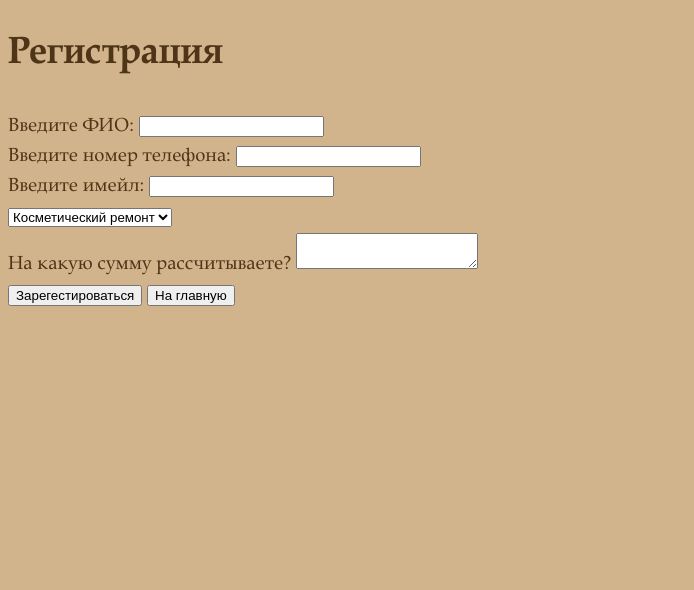
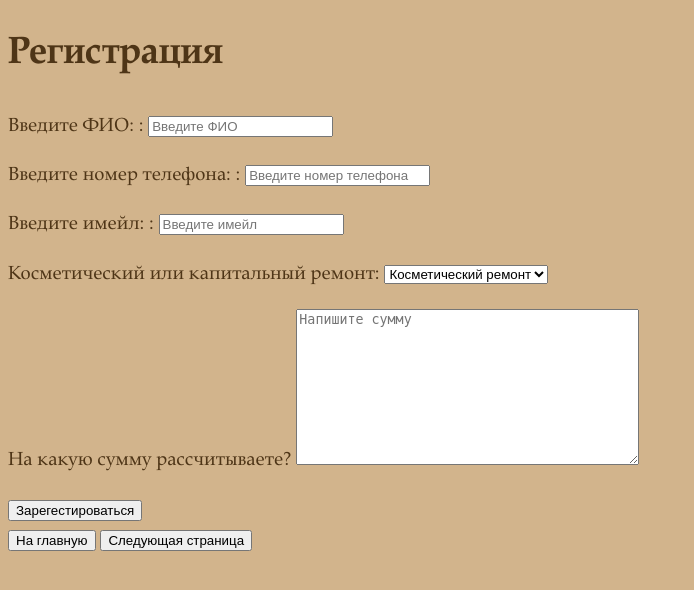
Before and after one commit to elisalina/Duende, a Django app: page /reg/ in a window 1280 px wide. Shown: the top 590 px of the page, without its empty margins (0-694 px from the left). Run offline with Django 5.2, Linux system fonts and the light colour scheme.

Commit message:
Итоговая работа

```diff
--- a/project/forms.py
+++ b/project/forms.py
@@ -1,20 +1,20 @@
 from django import forms
 from .models import User
 
-class UserRegisterForm(forms.Form):
+class UserRegisterForm(forms.ModelForm):
     username = forms.CharField(
         max_length=50,
         label="Введите ФИО: ",
-        widget=forms.TextInput(attrs={"placeholder": "Введите ФИО: "})
+        widget=forms.TextInput(attrs={"placeholder": "Введите ФИО"})
     )
     phone_number = forms.CharField(
         max_length=12,
         label="Введите номер телефона: ",
-        widget=forms.TextInput(attrs={"placeholder": "Введите номер телефона: "})
+        widget=forms.TextInput(attrs={"placeholder": "Введите номер телефона"})
     )
     email = forms.EmailField(
         label="Введите имейл: ",
-        widget=forms.EmailInput(attrs={"placeholder": "Введите имейл: "})
+        widget=forms.EmailInput(attrs={"placeholder": "Введите имейл"})
     )
     question = forms.ChoiceField(
         choices=[("Косметический ремонт", "Косметический ремонт"), ("Капитальный ремонт", "Капитальный ремонт")],
@@ -22,8 +22,14 @@
     )
     comment = forms.CharField(
         label="На какую сумму рассчитываете?",
-        widget=forms.Textarea(attrs={"placeholder": "Напишите комментарий"})
+        widget=forms.Textarea(attrs={"placeholder": "Напишите сумму"})
     )
     class Meta:
         model = User
         fields = ['username', 'phone_number', 'email', 'question', 'comment']
+
+        def save(self, commit=True):
+            user = super().save(commit=False)
+            if commit:
+                user.save()
+            return user
--- a/project/views.py
+++ b/project/views.py
@@ -30,8 +30,7 @@
 
 def registration_view(request):
     if request.method == "POST":
-        form = UserRegisterForm(request.POST) if 'form' in locals() else None
-
+        form = UserRegisterForm(request.POST)
         if form and form.is_valid():
             user = User(
                 username=form.cleaned_data['username'],
@@ -40,14 +39,16 @@
                 question=form.cleaned_data['question'],
                 comment=form.cleaned_data['comment']
             )
-            user.save()
 
+            user = form.save()
             return render(request, 'registration.html', {'success': 'Регистрация прошла успешно!'})
-        return render(request, 'registration.html', {'form': form, 'error': 'Пожалуйста, исправьте ошибки в форме.'})
+        else:
+            return render(request, 'registration.html',
+                          {'form': form, 'error': 'Пожалуйста, исправьте ошибки в форме.'})
 
     else:
-        form = UserRegisterForm() if 'UserRegistrationForm' in locals() else None
-        return render(request, 'registration.html', {'form': form})
+        form = UserRegisterForm()
+    return render(request, 'registration.html', {'form': form})
 
 
 
--- a/templates/examples.html
+++ b/templates/examples.html
@@ -29,5 +29,6 @@
         <img src="/static/images/3.jpg" style="width: auto; height: 200px;" alt="Пример работы 7">
     </div>
     <button onclick="location.href='{% url 'main1' %}'">На главную</button>
+<button onclick="location.href='{% url 'about' %}'">Следующая страница</button>
 </body>
 </html>
--- a/templates/main1.html
+++ b/templates/main1.html
@@ -33,7 +33,8 @@
     </style>
 </head>
 <body>
-    <h1>Главная страница</h1>
+    <h1>Duende</h1>
+    <h2>Ремонт квартир и офисов</h2>
     <nav>
         <ul>
             <li><a href="{% url 'main1' %}">Главная</a></li>
@@ -44,7 +45,6 @@
     </nav>
     <div><img src="/static/images/1.jpg" style="width: auto; height: 400px;"></div>
     <h2>Услуги</h2>
-    <p>Ремонт квартир и офисов.</p>
     <p>Косметический ремонт:</p>
     <ul>
         <li>Поменять розетки</li>
@@ -58,5 +58,6 @@
         <li>Провести сантехнику</li>
         <li>Положить/поменять полы</li>
     </ul>
+    <button onclick="location.href='{% url 'registration' %}'">Следующая страница</button>
 </body>
 </html>
--- a/templates/registration.html
+++ b/templates/registration.html
@@ -57,7 +57,10 @@
 
         <button type="submit">Зарегестироваться</button>
 
-        <button onclick="location.href='{% url 'main1' %}'">На главную</button>
+
+
     </form>
+    <button onclick="location.href='{% url 'main1' %}'">На главную</button>
+    <button onclick="location.href='{% url 'examples' %}'">Следующая страница</button>
 </body>
 </html>
```
Also changed, not shown: db.sqlite3.
